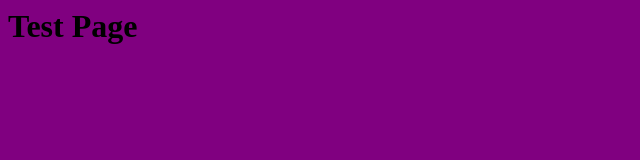
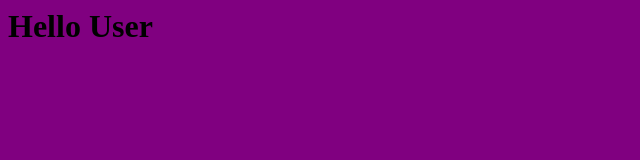
Before and after one commit to sabday/mobilegames, a plain HTML site: page index.html in a window 1280 px wide. Shown: the full height of the page, 0-640 px from the left. Drawn offline with Linux system fonts and the light colour scheme.

Commit message:
update header Hello User

```diff
--- a/index.html
+++ b/index.html
@@ -4,6 +4,6 @@
         <link rel="stylesheet" href="style.css">
     </head>
     <body>
-        <h1>Test Page</h1>
+        <h1>Hello User</h1>
     </body>
 </html>
```
